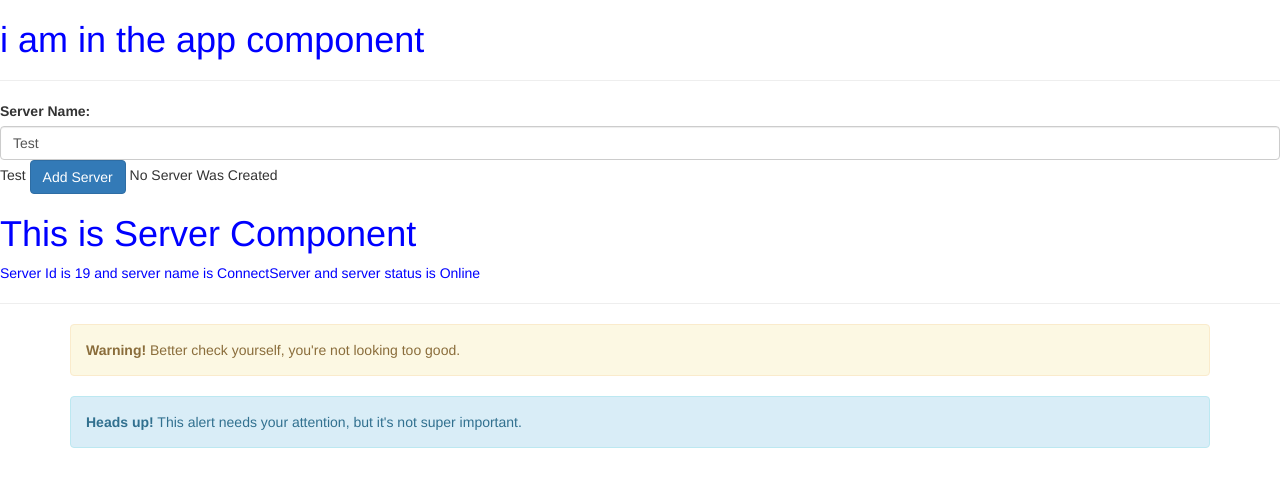
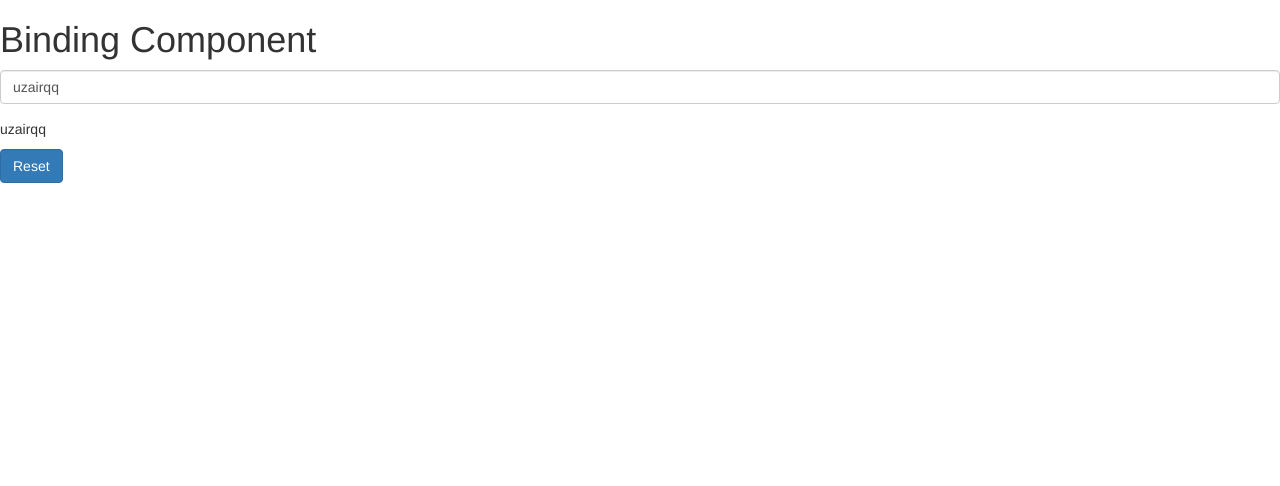
Before and after one commit to uzairqq/Angular-, an Angular app: page / in a window 1280 px wide. Shown: the top 486 px of the page. Built offline with nearby package versions, Linux system fonts and the light colour scheme.

Commit message:
All Bindings Test

```diff
--- a/src/app/app.component.html
+++ b/src/app/app.component.html
@@ -1,5 +1,7 @@
-<h1>i am in the app component</h1>
-<hr />
-<app-servers></app-servers>
-<hr />
-<app-warning-alert></app-warning-alert>
+<!--<h1>i am in the app component</h1>-->
+<!--<hr />-->
+<!--<app-servers></app-servers>-->
+<!--<hr />-->
+<!--<app-warning-alert></app-warning-alert>-->
+
+<app-binding-component></app-binding-component>
--- a/src/app/app.module.ts
+++ b/src/app/app.module.ts
@@ -7,6 +7,7 @@ import {ServersComponent} from "./servers/servers.component";
 import {WarningAlertComponent} from "./warning-alert/warning-alert.component";
 import {InformationAlertComponent} from "./information-alert/information-alert.component";
 import {FormsModule, ReactiveFormsModule} from "@angular/forms";
+import { BindingComponentComponent } from './binding-component/binding-component.component';
 
 @NgModule({
     declarations: [
@@ -14,7 +15,8 @@ import {FormsModule, ReactiveFormsModule} from "@angular/forms";
         ServerComponent,
         ServersComponent,
         WarningAlertComponent,
-        InformationAlertComponent
+        InformationAlertComponent,
+        BindingComponentComponent
     ],
     imports: [
         BrowserModule,
--- /dev/null
+++ b/src/app/binding-component/binding-component.component.html
@@ -0,0 +1,7 @@
+<h1>Binding Component</h1>
+
+<div class="form-group">
+    <input type="text" class="form-control" [(ngModel)]="userName">
+</div>
+<p>{{userName}}</p>
+<button class="btn btn-primary" [disabled]="userName===''" (click)="onReset()">Reset</button>
--- /dev/null
+++ b/src/app/binding-component/binding-component.component.ts
@@ -0,0 +1,28 @@
+import {Component, OnInit} from '@angular/core';
+
+@Component({
+    selector: 'app-binding-component',
+    templateUrl: './binding-component.component.html',
+    styleUrls: ['./binding-component.component.css']
+})
+export class BindingComponentComponent implements OnInit {
+    userName: string = "uzairqq";
+    disable: Boolean = true;
+
+    constructor() {
+    }
+
+    ngOnInit() {
+    }
+
+    getUserName() {
+        return this.userName;
+    }
+
+   onReset(){
+      this.userName='';
+   }
+
+
+
+}
```
Also changed, not shown: src/app/binding-component/binding-component.component.css (added), 1 other file (tests, documents, lock files or other folders).
